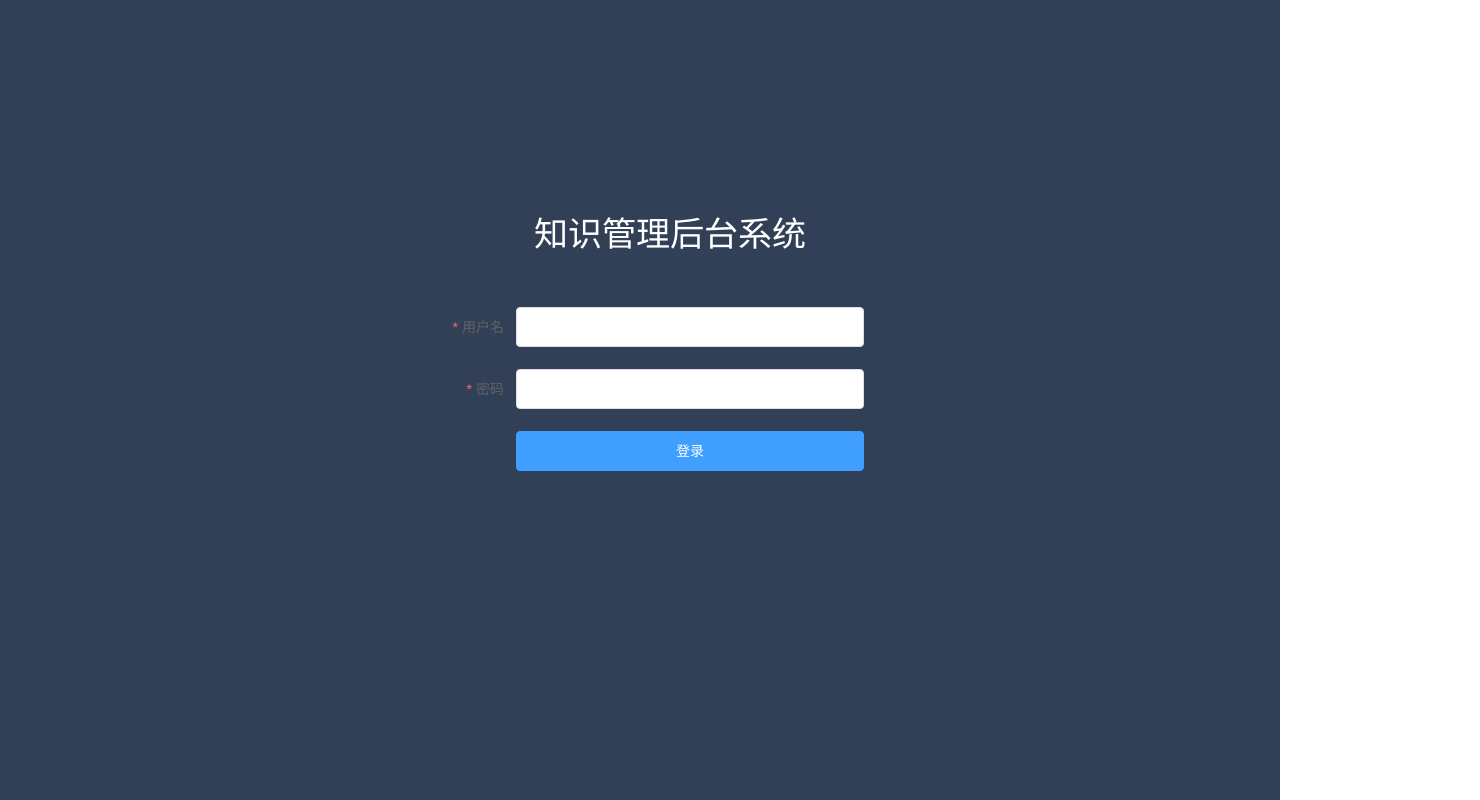
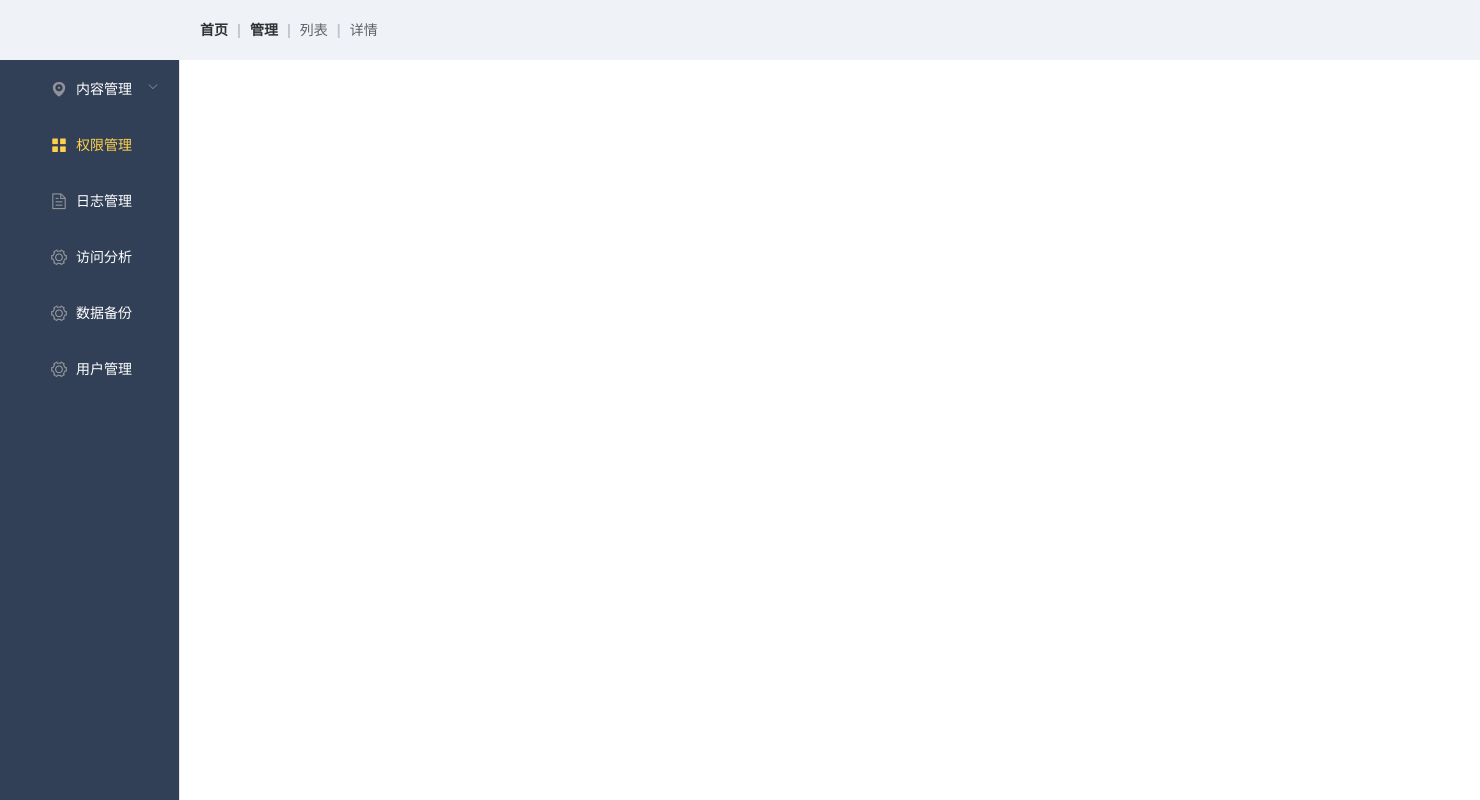
Before and after one commit to nukebomb/admin, a Vue app: page /#/ in a window 1280 px wide. Shown: the top 800 px of the page, 1480 px wide, since content can reach past the window. Built offline with nearby package versions, Linux system fonts and the light colour scheme.

Commit message:
添加control-pannnel

```diff
--- a/src/components/HeaderTop.vue
+++ b/src/components/HeaderTop.vue
@@ -14,4 +14,5 @@ export default {};
 </script>
 
 <style>
+
 </style>
--- a/src/router.js
+++ b/src/router.js
@@ -1,17 +1,18 @@
 import Vue from 'vue'
 import Router from 'vue-router'
-// import Home from './views/Home.vue'
+import Home from './views/Home.vue'
 import Login from './views/Login.vue'
+import Test from './views/test.vue'
 
 Vue.use(Router)
 
 export default new Router({
   routes: [
-    // {
-    //   path: '/',
-    //   name: 'home',
-    //   component: Home
-    // },
+    {
+      path: '/',
+      name: 'home',
+      component: Home
+    },
     {
       path: '/about',
       name: 'about',
@@ -21,9 +22,14 @@ export default new Router({
       component: () => import(/* webpackChunkName: "about" */ './views/About.vue')
     },
     {
-      path: '/',
+      path: '/login',
       name: 'login',
       component: Login
+    },
+    {
+      path: '/test',
+      name: 'test',
+      component: Test
     }
   ]
 })
--- a/src/style/common.css
+++ b/src/style/common.css
@@ -1,6 +1,14 @@
 *{
   margin: 0;
   padding: 0;
+  border: none;
+  list-style: none;
+  font-style: normal;
+  text-decoration: none;
+  font-family: "Microsoft Yahei",sans-serif;
+}
+*:focus {
+  outline: none;
 }
 html, body {
   height: 100%;
--- a/src/views/Home.vue
+++ b/src/views/Home.vue
@@ -1,18 +1,87 @@
 <template>
-  <div class="home">
-    <img alt="Vue logo" src="../assets/logo.png">
-    <HelloWorld msg="Welcome to Your Vue.js App"/>
+  <div class="home fillcontainer">
+    <!-- <img alt="Vue logo" src="../assets/logo.png">
+    <HelloWorld msg="Welcome to Your Vue.js App"/> -->
+    <div class="header-container">
+      <el-breadcrumb separator="|">
+        <el-breadcrumb-item :to="{ path: '/' }">首页</el-breadcrumb-item>
+        <el-breadcrumb-item><a href="/">管理</a></el-breadcrumb-item>
+        <el-breadcrumb-item>列表</el-breadcrumb-item>
+        <el-breadcrumb-item>详情</el-breadcrumb-item>
+      </el-breadcrumb>
+    </div>
+    <div class="control-pannel">
+      <el-menu class="menu-table" default-active="2" background-color="#324057" text-color="#fff" active-text-color="#ffd04b">
+        <el-submenu index="1">
+          <template slot="title">
+            <i class="el-icon-location"></i>
+              <span>内容管理</span>
+          </template>
+          <el-menu-item-group>
+            <el-menu-item index="1-1">选项1</el-menu-item>
+            <el-menu-item index="1-2">选项2</el-menu-item>
+          </el-menu-item-group>
+          <el-menu-item-group title="分组2">
+            <el-menu-item index="1-3">选项3</el-menu-item>
+          </el-menu-item-group>
+        </el-submenu>
+        <el-menu-item index="2">
+          <i class="el-icon-menu"></i>
+          <span slot="title">权限管理</span>
+        </el-menu-item>
+        <el-menu-item index="3">
+          <i class="el-icon-document"></i>
+          <span slot="title">日志管理</span>
+        </el-menu-item>
+        <el-menu-item index="4">
+          <i class="el-icon-setting"></i>
+          <span slot="title">访问分析</span>
+        </el-menu-item>
+        <el-menu-item index="5">
+          <i class="el-icon-setting"></i>
+          <span slot="title">数据备份</span>
+        </el-menu-item>
+        <el-menu-item index="6">
+          <i class="el-icon-setting"></i>
+          <span slot="title">用户管理</span>
+        </el-menu-item>
+      </el-menu>
+    </div>
   </div>
 </template>
 
 <script>
 // @ is an alias to /src
-import HelloWorld from '@/components/HelloWorld.vue'
+import HelloWorld from "@/components/HelloWorld.vue";
 
 export default {
-  name: 'home',
+  name: "home",
   components: {
     HelloWorld
   }
+};
+</script>
+<style>
+/*
+ * header-top
+ */
+.header-container {
+  width: 100%;
+  height: 60px;
+  background-color: #eff2f7;
+  padding-left: 200px;
+  display: flex;
+  justify-content: space-between;
+  align-items: center;
 }
-</script>
+/*
+ * control-pannel
+ */
+.control-pannel {
+  width: 180px;
+  height: 100%;
+}
+.menu-table {
+  height: 100%;
+}
+</style>
--- /dev/null
+++ b/src/views/test.vue
@@ -0,0 +1,52 @@
+<template>
+  <div class="container">
+    <el-menu class="topmenu"
+      default-active="2"
+      background-color="#545c64"
+      text-color="#fff"
+      active-text-color="#ffd04b">
+      <el-submenu index="1">
+        <template slot="title">
+          <i class="el-icon-location"></i>
+          <span>导航一</span>
+        </template>
+        <el-menu-item-group>
+          <el-menu-item index="1-1">选项1</el-menu-item>
+          <el-menu-item index="1-2">选项2</el-menu-item>
+        </el-menu-item-group>
+        <el-menu-item-group title="分组2">
+          <el-menu-item index="1-3">选项3</el-menu-item>
+        </el-menu-item-group>
+      </el-submenu>
+      <el-menu-item index="2">
+        <i class="el-icon-menu"></i>
+        <span slot="title">导航二</span>
+      </el-menu-item>
+      <el-menu-item index="3" disabled>
+        <i class="el-icon-document"></i>
+        <span slot="title">导航三</span>
+      </el-menu-item>
+      <el-menu-item index="4">
+        <i class="el-icon-setting"></i>
+        <span slot="title">导航四</span>
+      </el-menu-item>
+    </el-menu>
+  </div>
+</template>
+
+<script>
+export default {
+  name: "test",
+
+};
+</script>
+
+<style>
+.container {
+  height: 100%;
+}
+.topmenu {
+  width: 100%;
+  height: 100%;
+}
+</style>
```
